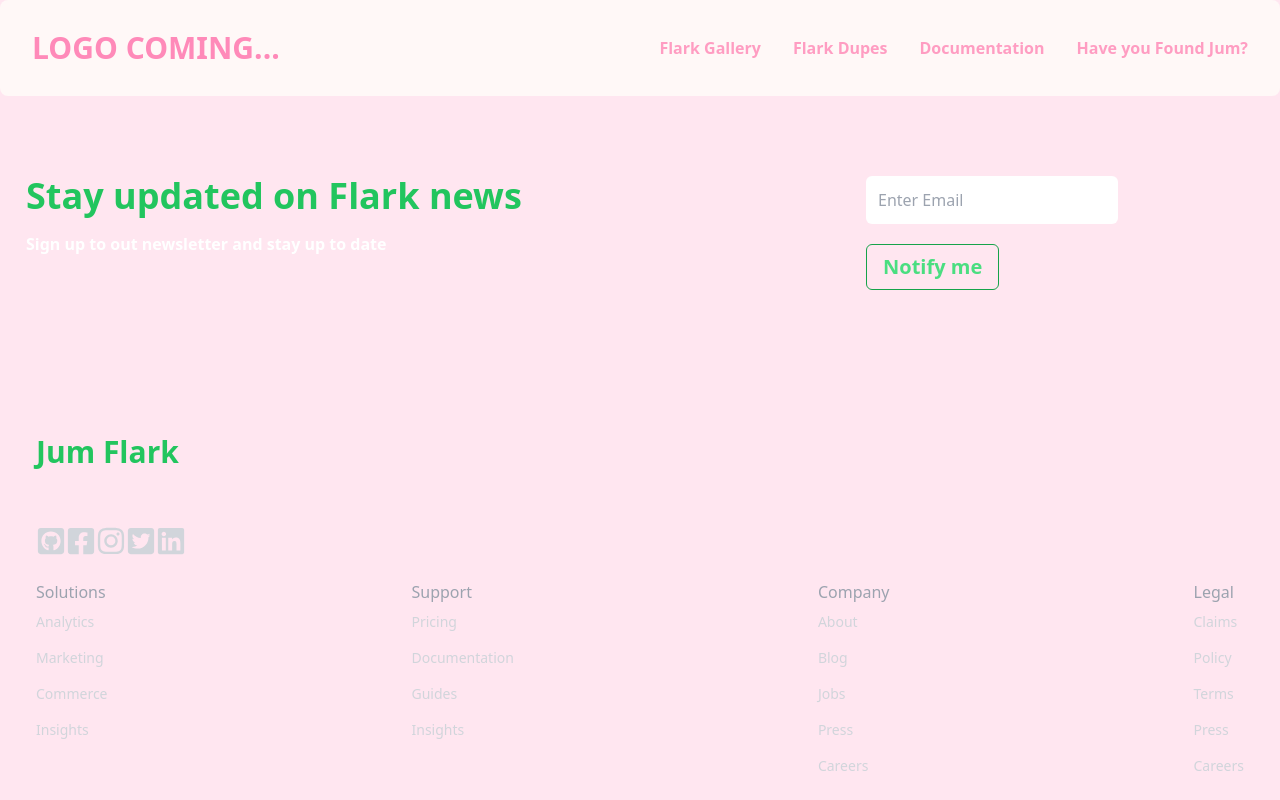
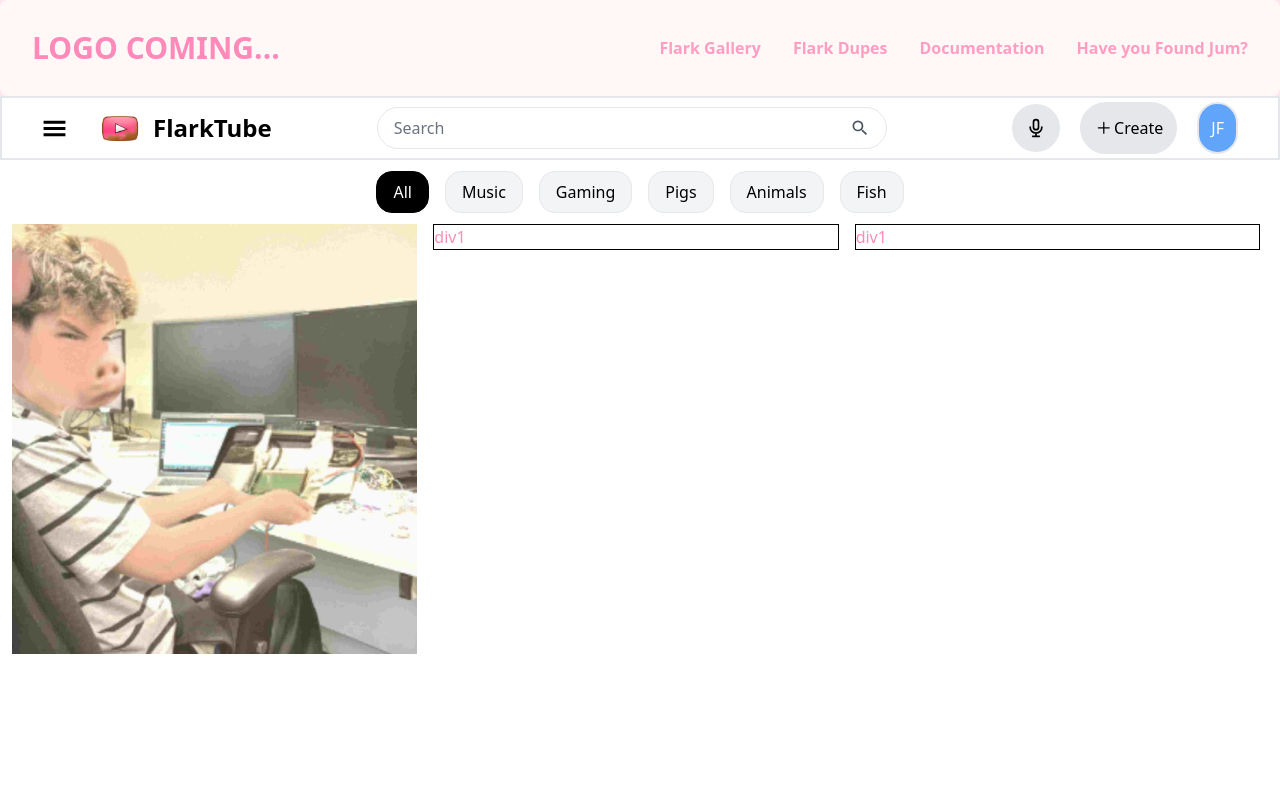
Before and after one commit to Snster146/jum-Flark-Site, a React (Create React App) app: page /Youtube in a window 1280 px wide. Shown: the top 800 px of the page. Built offline with nearby package versions, Linux system fonts and the light colour scheme.

Commit message:
created basic jumtube ui

```diff
--- a/src/App.js
+++ b/src/App.js
@@ -7,6 +7,7 @@ import NewsLetter from './components/NewsLetter';
 import Cards from './components/Cards';
 import Footer from './components/Footer';
 import Wordle from './components/Wordle';
+import Youtube from './components/Youtube';
 
 function App() {
   return (
@@ -20,7 +21,7 @@ function App() {
           <Route path="/family" element={<div><FamilyTree /> </div>} />
           <Route path="/wordle" element={<Wordle />}/>
           <Route path="/subscribe" element={<div><Cards /> </div> }/>
-
+          <Route path="/Youtube"  element={<div> <Youtube  />   </div>} />
         </Routes>
         <NewsLetter />
         <Footer />
--- /dev/null
+++ b/src/components/Youtube.jsx
@@ -0,0 +1,105 @@
+import React from "react";
+import { FaYoutube } from "react-icons/fa";
+import { TiHome } from "react-icons/ti";
+import { SiYoutubeshorts } from "react-icons/si";
+import { MdSearch } from "react-icons/md";
+import jumtubeImg from "../assets/jumtube.png";
+import thumbnail1 from "../assets/thumbnail-1.jpeg";
+import { GiHamburgerMenu } from "react-icons/gi";
+import { HiOutlineMicrophone } from "react-icons/hi";
+import { GoPlus } from "react-icons/go";
+
+const Youtube =()=>{
+    return(
+
+
+        <div className='text-black w-full h-screen min-h-[1280px] bg-white'>
+            <div className=" border-2  w-full mx-auto h-[5%] flex items-center gap-2">
+                <GiHamburgerMenu className="ml-10 mr-5"size={25}/>
+                <img className="w-[50px] h-[50px] object-contain" src={jumtubeImg} alt="FlarkTube"/>
+                <p className="text-black font-bold text-2xl">FlarkTube</p>
+
+                <div id="search-bar" className="hidden md:flex items-center gap-2 border rounded-full px-4 py-2 w-[40%] mx-auto justify-between">
+                    <input type="text" placeholder="Search" className="outline-none text-black placeholder-gray-500"/>
+                    <MdSearch className="text-gray-600" size={20}/>
+
+                </div>
+
+                <div id="search-icon" className="flex md:hidden items-center gap-2 mx-auto">
+                    <MdSearch className="text-black" size={35}/>
+
+                </div>
+
+                <div className="flex items-center mr-10 ">
+                    <div className="flex items-center ml-5 border-2 p-3 rounded-full bg-gray-200">
+                        <HiOutlineMicrophone className="text-black" size={20} />
+                    </div>
+
+                    <div className=" flex items-center ml-5 border-2 p-3 rounded-full bg-gray-200">
+                        <GoPlus className="text-black" size={20}/>
+                        <p >Create</p>
+                    </div>
+
+                    <div className=" flex items-center ml-5 border-2 p-3 bg-blue-400 rounded-3xl">
+                        <h1 className="text-white">JF</h1>
+                    </div>
+                </div>
+
+
+
+            </div>
+
+
+
+
+
+            <div className="w-screen h-[5%] flex items-center">
+
+                <ul className="flex justify-center gap-4 mx-auto items-center">
+                    <li className="px-4 py-2 border border-black rounded bg-black rounded-2xl"><p className="text-white">All</p></li>
+                    <li className="px-4 py-2 border rounded bg-gray-100 rounded-2xl" ><p>Music</p></li>
+                    <li className="px-4 py-2 border rounded bg-gray-100 rounded-2xl"><p>Gaming</p></li>
+                    <li className="px-4 py-2 border rounded bg-gray-100 rounded-2xl" ><p>Pigs</p></li>
+                    <li className="px-4 py-2 border rounded bg-gray-100 rounded-2xl"><p>Animals</p></li>
+                    <li className="px-4 py-2 border rounded bg-gray-100 rounded-2xl"><p>Fish</p></li>
+
+                </ul>
+            </div>
+
+            <div className="sm:grid grid-cols-3 gap-4 ml-3 mr-5 ">
+                    <div className=""> <img src={thumbnail1} alt="thumbnail"></img></div>
+
+
+                   {/* others */}
+                    <div> <h1 className="border border-black">div1</h1></div>
+                    <div> <h1 className="border border-black">div1</h1></div>
+            </div>
+
+
+
+            {/* <div className="w-[40%] border-2 border-black h-[95%] ">
+                <div class className=" text-xl mt-2">
+                    <ul className="align-center ">
+                        <li className="flex items-center justify-between gap-2 border-2 border-y-2 rounded mx-2"><TiHome /><p className=" flex-1 ml-10  ">Home</p></li>
+                        <li className="flex items-center gap-2 mt-2 border-2 border-y-2 rounded mx-2"> <SiYoutubeshorts /> <p className=" flex-1 ml-10  rounded mx-2">Shorts</p></li>
+                    </ul>
+                </div>
+                <p>Subscriptions</p>
+                <ul className="ml-20">
+                    <li>FlarkGaming</li>
+                    <li>FlarkVlogs</li>
+                </ul>
+
+            </div> */}
+
+
+        </div>
+
+    )
+
+
+
+
+};
+
+export default Youtube;
```
Also changed, not shown: src/assets/jumtube.png (added), src/assets/thumbnail-1.jpeg (added).
